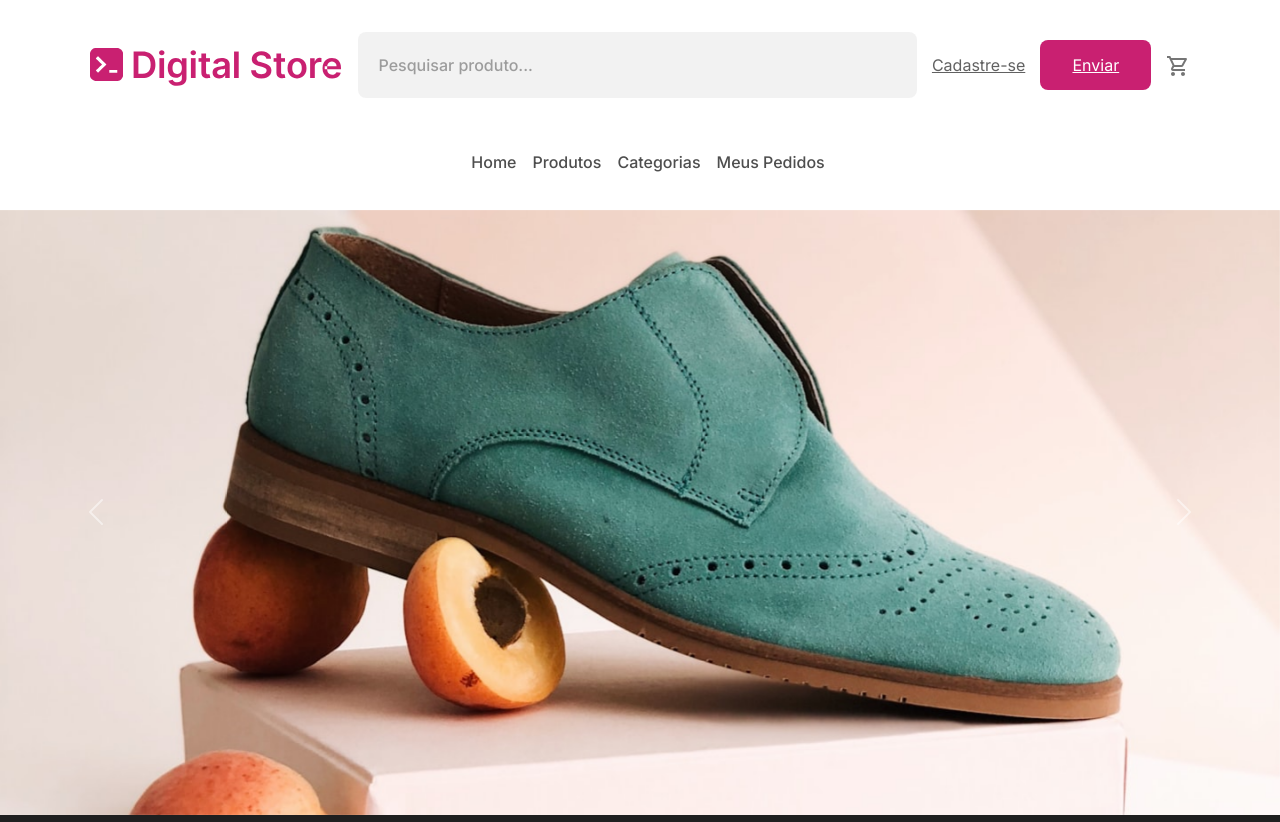
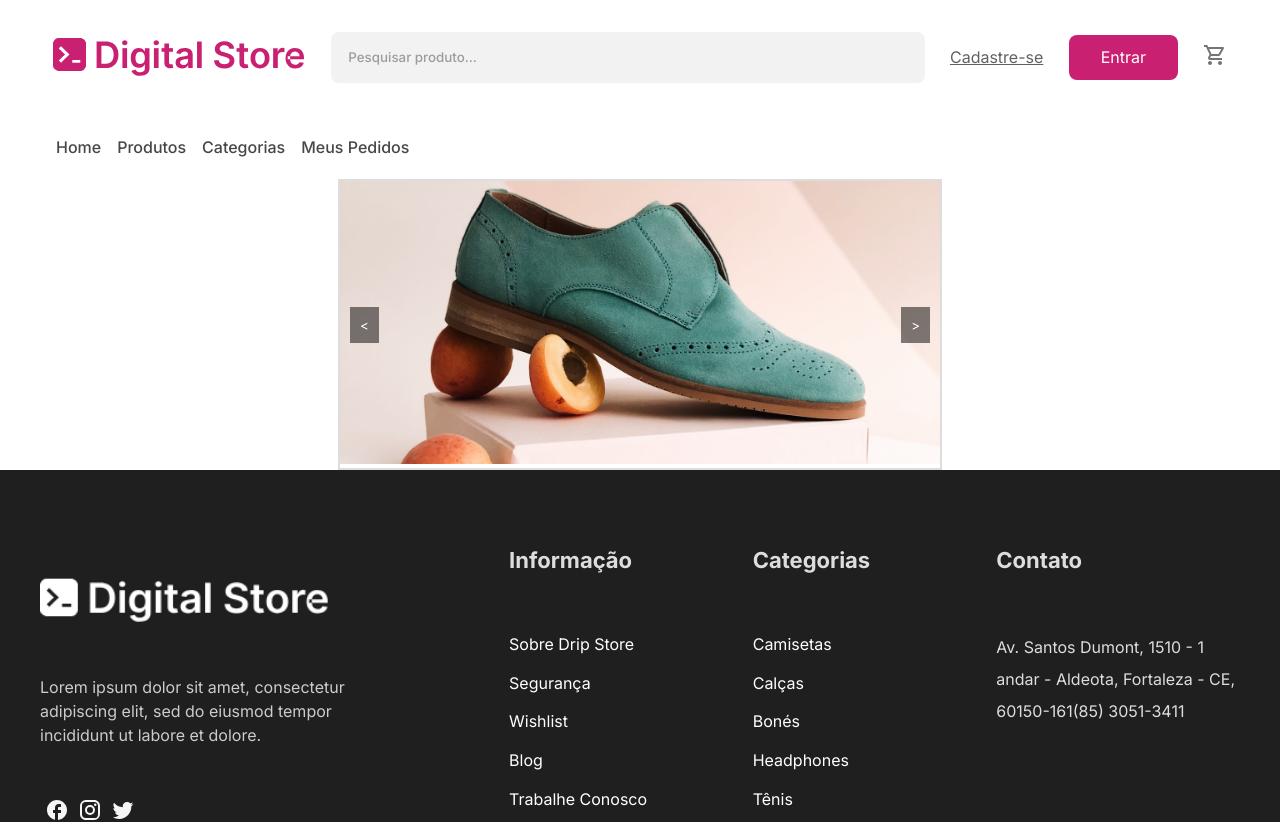
Before and after one commit to batataDripStore/dripStore, a React (Vite) app: page / in a window 1280 px wide. Shown: the top 822 px of the page. Built offline with nearby package versions, Linux system fonts and the light colour scheme.

Commit message:
adding new slider

```diff
--- a/package.json
+++ b/package.json
@@ -14,7 +14,6 @@
     "@emotion/styled": "^11.11.5",
     "@mui/icons-material": "^5.16.4",
     "@mui/material": "^5.16.4",
-    "bootstrap": "^5.3.3",
     "react": "^18.3.1",
     "react-dom": "^18.3.1"
   },
--- a/src/Pages/Home/Home.jsx
+++ b/src/Pages/Home/Home.jsx
@@ -1,11 +1,26 @@
 import { Footer } from "../../componentes/Footer/Footer"
 import Header from "../../componentes/Header/Header"
 import GalleryHomePage from "../../componentes/GalleryHomePage/GalleryHomePage"
+import ImageCarousel1 from '../../assets/img/home-slide-1.jpeg'
+import ImageCarousel2 from '../../assets/img/home-slide-2.jpeg'
+import ImageCarousel3 from '../../assets/img/home-slide-3.jpeg'
+// import ImageCarousel4 from '../../assets/img/home-slide-4.jpeg'
+// import ImageCarousel5 from '../../assets/img/home-slide-5.jpeg'
+// import ImageCarousel6 from '../../assets/img/home-slide-6.jpeg'
 export default function Home(){
+
+
+    const banners = [
+        ImageCarousel1,
+        ImageCarousel2,
+        ImageCarousel3
+    ]
+
     return(
+
         <>
         <Header />
-        <GalleryHomePage />
+        <GalleryHomePage banners={banners} />
         <Footer />
         </>
     )
--- a/src/componentes/Button/button.css
+++ b/src/componentes/Button/button.css
@@ -6,7 +6,9 @@
     color: #fff;
     cursor: pointer;
     transition-duration: 0.2s;
+    text-decoration: none;
 }
+
 
 .baseButton:hover{
     background-color: #66123b;
--- a/src/componentes/Footer/footer.css
+++ b/src/componentes/Footer/footer.css
@@ -48,7 +48,7 @@
     align-self: flex-start;
 }
 .links-uteis h3{
-    margin-bottom: 2em;
+    margin-bottom: 1.9em;
 }
 .links-uteis a{
     text-decoration: none;
--- a/src/componentes/GalleryHomePage/GalleryHomePage.css
+++ b/src/componentes/GalleryHomePage/GalleryHomePage.css
@@ -0,0 +1,39 @@
+.carousel {
+    position: relative;
+    width: 100%;
+    max-width: 600px;
+    margin: auto;
+    overflow: hidden;
+    border: 2px solid #ddd;
+  }
+
+  .carousel-content {
+    display: flex;
+    justify-content: center;
+    align-items: center;
+    height: 300px;
+  }
+
+  .carousel-image {
+    width: 100%;
+    height: auto;
+  }
+
+  .carousel-button {
+    position: absolute;
+    top: 50%;
+    transform: translateY(-50%);
+    background-color: rgba(0, 0, 0, 0.5);
+    color: white;
+    border: none;
+    padding: 10px;
+    cursor: pointer;
+  }
+
+  .prev-button {
+    left: 10px;
+  }
+
+  .next-button {
+    right: 10px;
+  }
--- a/src/componentes/GalleryHomePage/GalleryHomePage.jsx
+++ b/src/componentes/GalleryHomePage/GalleryHomePage.jsx
@@ -1,47 +1,30 @@
-import 'bootstrap/dist/css/bootstrap.min.css';
-import 'bootstrap/dist/js/bootstrap.bundle.min.js';
+import './GalleryHomePage.css'
+import { useState } from 'react'
 import ImageCarousel1 from '../../assets/img/home-slide-1.jpeg'
 import ImageCarousel2 from '../../assets/img/home-slide-2.jpeg'
 import ImageCarousel3 from '../../assets/img/home-slide-3.jpeg'
 import ImageCarousel4 from '../../assets/img/home-slide-4.jpeg'
 import ImageCarousel5 from '../../assets/img/home-slide-5.jpeg'
 import ImageCarousel6 from '../../assets/img/home-slide-6.jpeg'
+function GalleryHomePage({banners}) {
+  const [currentIndex, setCurrentIndex] = useState(0)
 
-
-function GalleryHomePage() {
+  const goNext = () => {
+    setCurrentIndex((prevIndex) => (prevIndex + 1) % banners.length)
+  }
+  const goPrev = () => {
+    setCurrentIndex((prevIndex) =>{
+      prevIndex === 0 ? banners.length -1 : prevIndex - 1
+    })
+  }
   return (
-    <div>
-            <div id="carouselExample" className="carousel slide">
-  <div className="carousel-inner h-50">
-    <div className="carousel-item active ">
-      <img src={ImageCarousel1} className="d-block w-100" alt="..." />
-    </div>
-    <div className="carousel-item">
-      <img src={ImageCarousel2} className="d-block w-100" alt="..." />
-    </div>
-    <div className="carousel-item">
-      <img src={ImageCarousel3} className="d-block w-100" alt="..." />
-    </div>
-    <div className="carousel-item">
-      <img src={ImageCarousel4} className="d-block w-100" alt="..." />
-    </div>
-    <div className="carousel-item">
-      <img src={ImageCarousel5} className="d-block w-100" alt="..." />
-    </div>
-    <div className="carousel-item">
-      <img src={ImageCarousel6} className="d-block w-100 " alt="..." />
-    </div>
-  </div>
-  <button className="carousel-control-prev" type="button" data-bs-target="#carouselExample" data-bs-slide="prev">
-    <span className="carousel-control-prev-icon" aria-hidden="true"></span>
-    <span className="visually-hidden">Previous</span>
-  </button>
-  <button className="carousel-control-next" type="button" data-bs-target="#carouselExample" data-bs-slide="next">
-    <span className="carousel-control-next-icon" aria-hidden="true"></span>
-    <span className="visually-hidden">Next</span>
-  </button>
-</div>
-
+    <div className='carousel'>
+      <button onClick={goPrev} className='carousel-button prev-button'>&lt;</button>
+      <div>
+        <img src={banners[currentIndex]} alt="banner" className='carousel-image'/>
+        {console.log(banners[currentIndex])}
+      </div>
+      <button onClick={goNext} className='carousel-button next-button'>&gt;</button>
     </div>
     )
 }
--- a/src/componentes/Header/Header.jsx
+++ b/src/componentes/Header/Header.jsx
@@ -7,9 +7,8 @@ import './header.css'
 const Header = () => {
   return (
     <header className="header ">
-      <div className="container d-flex justify-content-center flex-wrap">
+      <div className=" ">
         <InsideHeader />
-
         <Nav />
       </div>
     </header>
--- a/src/componentes/InsideHeader/InsideHeader.jsx
+++ b/src/componentes/InsideHeader/InsideHeader.jsx
@@ -18,7 +18,7 @@ export default function InsideHeader(){
                 <div className="login">
                     <Link to="cadastre-se">Cadastre-se</Link>
                 </div>
-                <Button className="button" nome={'Enviar'} />
+                <Button className="button" nome={'Entrar'} />
                 <div className="cart">
                     <Link to="carrinho"><ShoppingCartOutlinedIcon color="action" /></Link>
                 </div>
--- a/src/componentes/Nav/nav.css
+++ b/src/componentes/Nav/nav.css
@@ -12,6 +12,6 @@
 .nav ul a{
     text-decoration: none;
     margin-left: 1em;
-    color: #4e4e4e;
+    color: #474747;
     font-weight: 500;
 }
```
Also changed, not shown: 1 other file (tests, documents, lock files or other folders).
